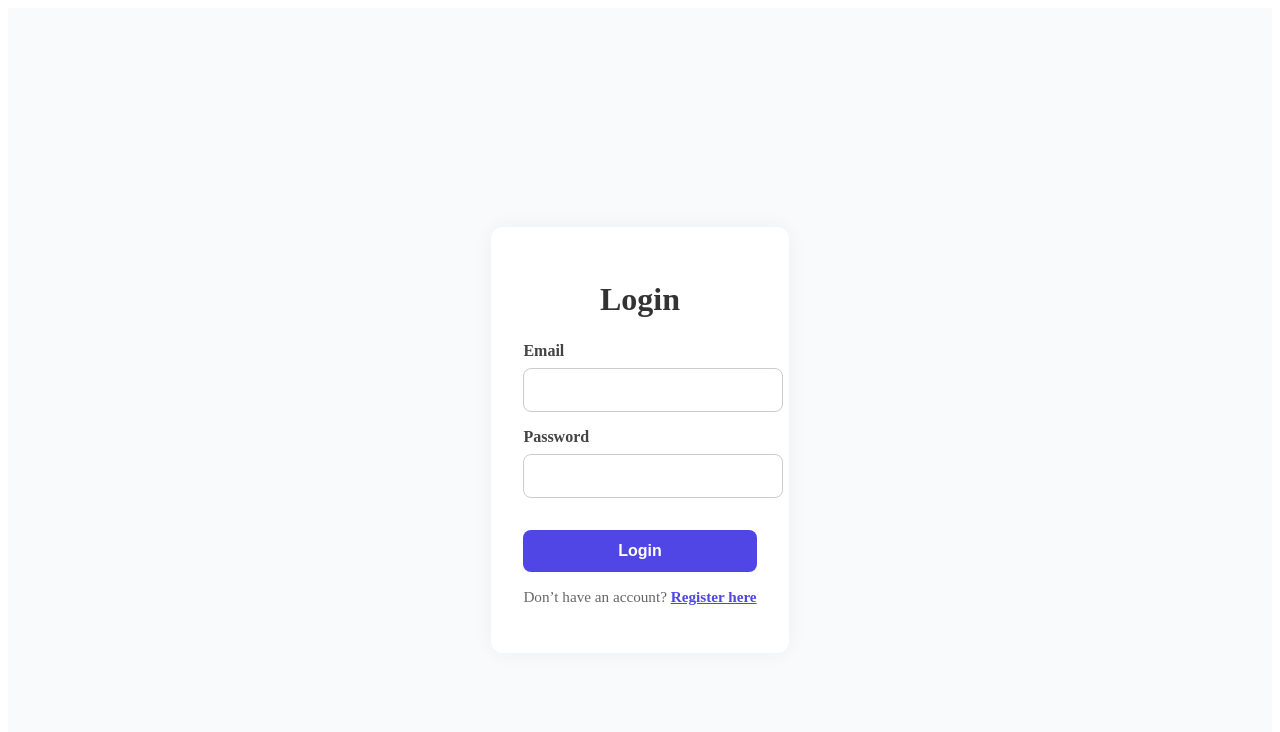
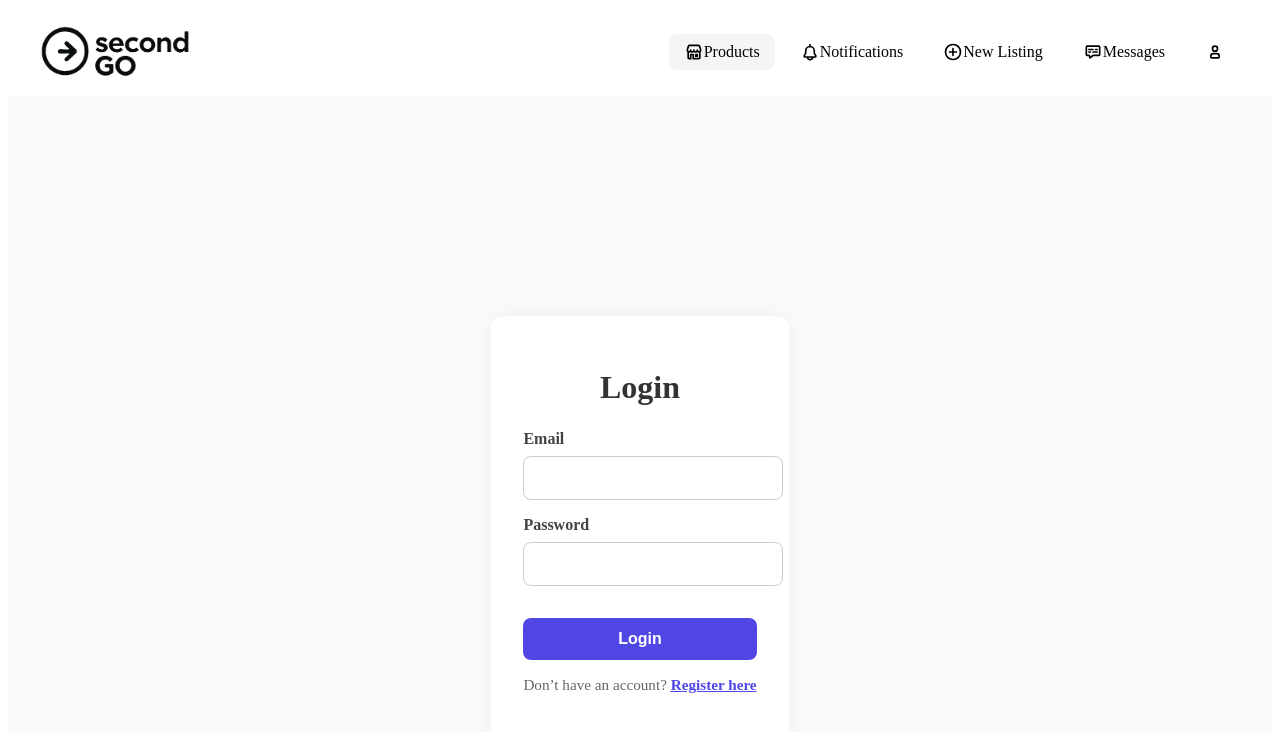
Before and after one commit to sverrgha/Full-stack-project-group-8, a Vue app in the folder frontend/: page /login in a window 1280 px wide. Shown: the top 732 px of the page. Built offline with nearby package versions, Linux system fonts and the light colour scheme.

Commit message:
Added NavBar

```diff
--- a/frontend/src/App.vue
+++ b/frontend/src/App.vue
@@ -1,6 +1,8 @@
 <script setup>
+import NavBar from "./components/NavBar.vue";
 </script>
 
 <template>
+  <NavBar />
   <router-view />
 </template>
```
